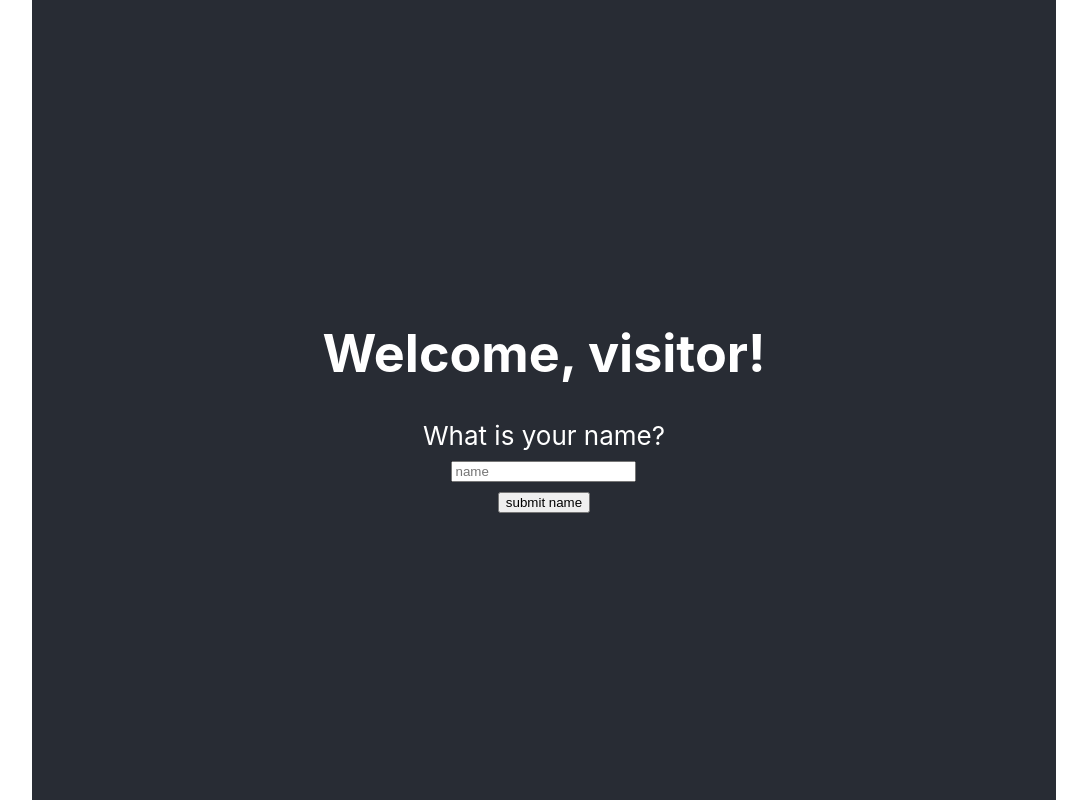
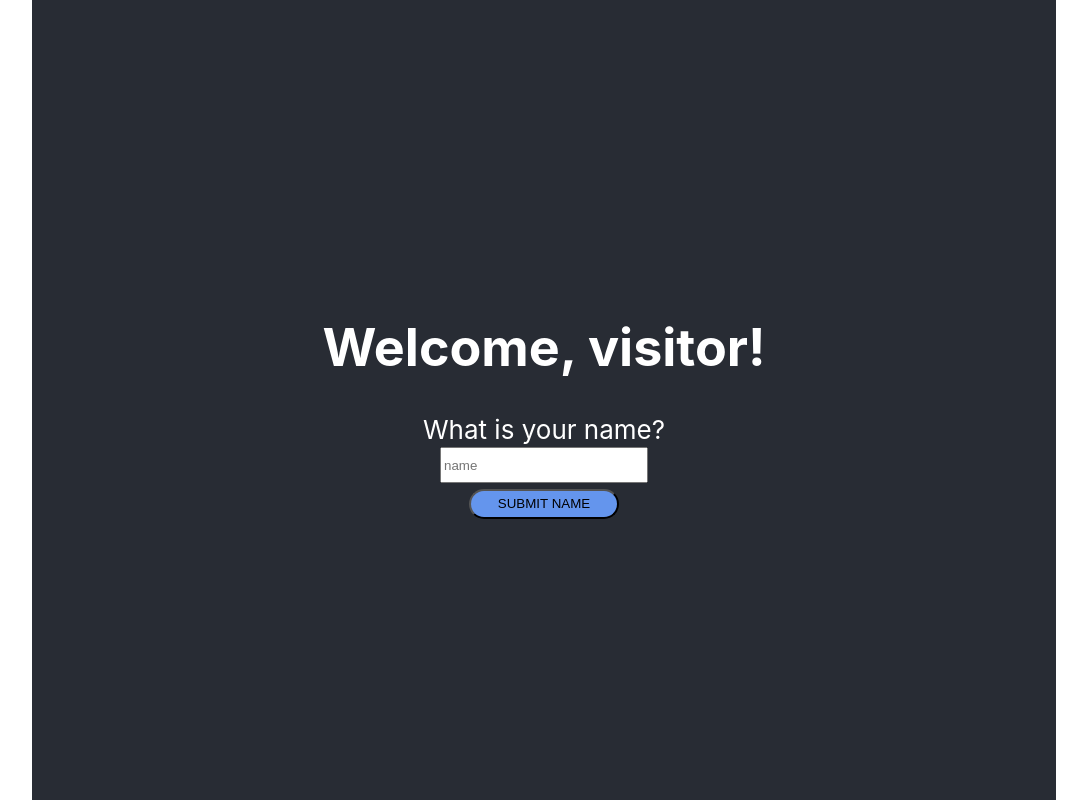
Before and after one commit to SteeshMcK/learn-amplify-app, a React (Create React App) app: page / in a window 1280 px wide. Shown: the whole page, without its empty margins (96-1183 px from the left). Built offline with nearby package versions, Linux system fonts and the light colour scheme.

Commit message:
add css to question component

```diff
--- /dev/null
+++ b/src/components/Question/Question.css
@@ -0,0 +1,13 @@
+#nameField {
+    width: 200px;
+    height: 30px;
+}
+
+#submitBtn {
+    background-color: cornflowerblue;
+    width: 150px;
+    height: 30px;
+    border-radius: 25px;
+    font-size: bold;
+    line-height: 15px;
+}
--- a/src/components/Question/Question.js
+++ b/src/components/Question/Question.js
@@ -1,4 +1,5 @@
 import React, { useState } from 'react'
+import './Question.css'
 
 const Question  = () => {
     const [userName, setUserName] = useState({
@@ -17,10 +18,10 @@ const Question  = () => {
             <form id='questionForm' onSubmit={handleSubmit}>
                 <label>What is your name?
                     <br />
-                    <input type='text' name='name' placeholder='name' value={userName.name} required onChange={handleInputChange}/>
+                    <input type='text' id='nameField' name='name' placeholder='name' value={userName.name} required onChange={handleInputChange}/>
                 </label>
                 <br />
-                <input type="submit" value="submit name" />
+                <input type="submit" id='submitBtn' value="SUBMIT NAME" />
             </form>
         </div>
     )
```
Also changed, not shown: 1 other file (tests, documents, lock files or other folders).
